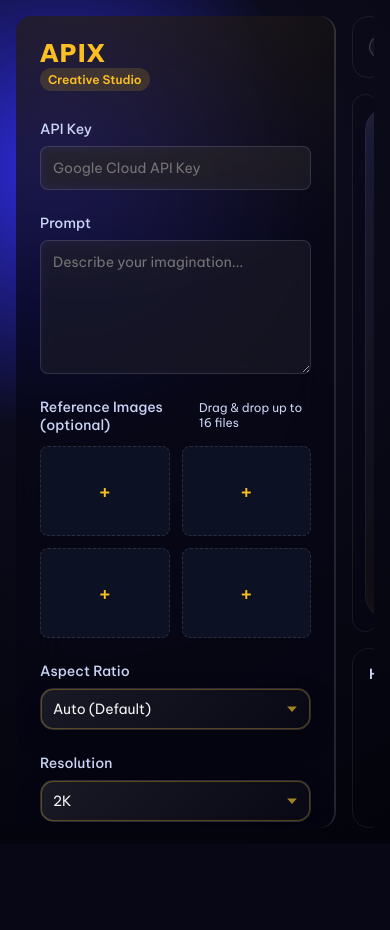
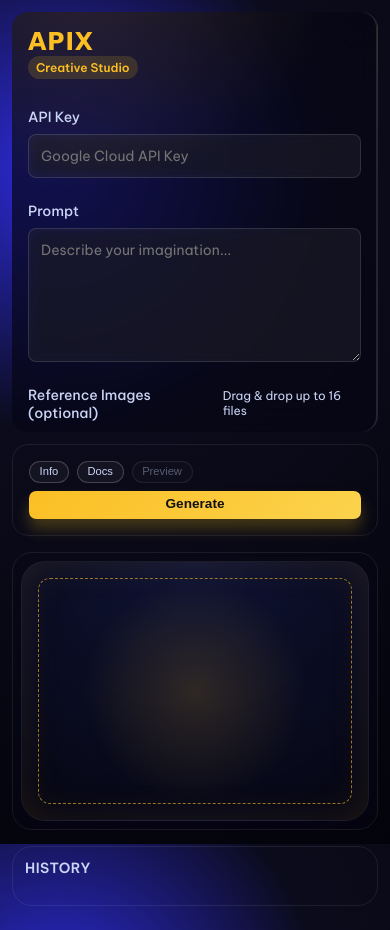
Before and after one commit to StableDiffusionVN/sdvn_apix_python, a Flask app: page / in a window 390 px wide. Before the commit the page ends 828 px from the top, so only its background shows below. Run offline with Flask 3, Linux system fonts and the light colour scheme; data that the repository does not hold is empty; some web fonts are replaced.

Commit message:
Update style.css

```diff
--- a/static/style.css
+++ b/static/style.css
@@ -608,3 +608,99 @@ button#generate-btn:disabled {
 ::-webkit-scrollbar-thumb:hover {
     background: var(--text-secondary);
 }
+
+@media (max-width: 1024px) {
+    body {
+        overflow: auto;
+    }
+
+    .app-container {
+        flex-direction: column;
+        height: auto;
+        padding: 0.75rem 0.75rem 1.5rem;
+        gap: 0.75rem;
+    }
+
+    .sidebar {
+        width: 100%;
+        border-radius: 1rem;
+        max-height: 420px;
+        padding: 1.25rem;
+    }
+
+    .content-area {
+        flex: none;
+        width: 100%;
+        padding: 0;
+    }
+
+    .main-content {
+        padding: 0.5rem;
+    }
+
+    .image-display-area {
+        padding: 1.25rem;
+        min-height: 260px;
+    }
+
+    .canvas-toolbar {
+        bottom: 0.75rem;
+        right: 0.75rem;
+    }
+
+    .toolbar-info {
+        flex-wrap: wrap;
+        justify-content: flex-start;
+    }
+
+    .top-toolbar {
+        flex-direction: column;
+        align-items: stretch;
+    }
+}
+
+@media (max-width: 640px) {
+    .sidebar {
+        padding: 1rem;
+    }
+
+    .image-input-grid {
+        grid-template-columns: repeat(2, minmax(0, 1fr));
+    }
+
+    .top-toolbar {
+        gap: 0.5rem;
+    }
+
+    .toolbar-generate {
+        width: 100%;
+        justify-content: flex-end;
+    }
+
+    .history-section {
+        height: auto;
+        padding: 0.75rem;
+    }
+
+    .gallery-grid {
+        gap: 0.5rem;
+    }
+
+    button#generate-btn {
+        width: 100%;
+        justify-content: center;
+    }
+
+    .canvas-toolbar {
+        position: static;
+        margin-top: 1rem;
+    }
+
+    .image-display-area {
+        padding: 1rem;
+    }
+
+    .history-section .gallery-item {
+        max-height: 140px;
+    }
+}
```
